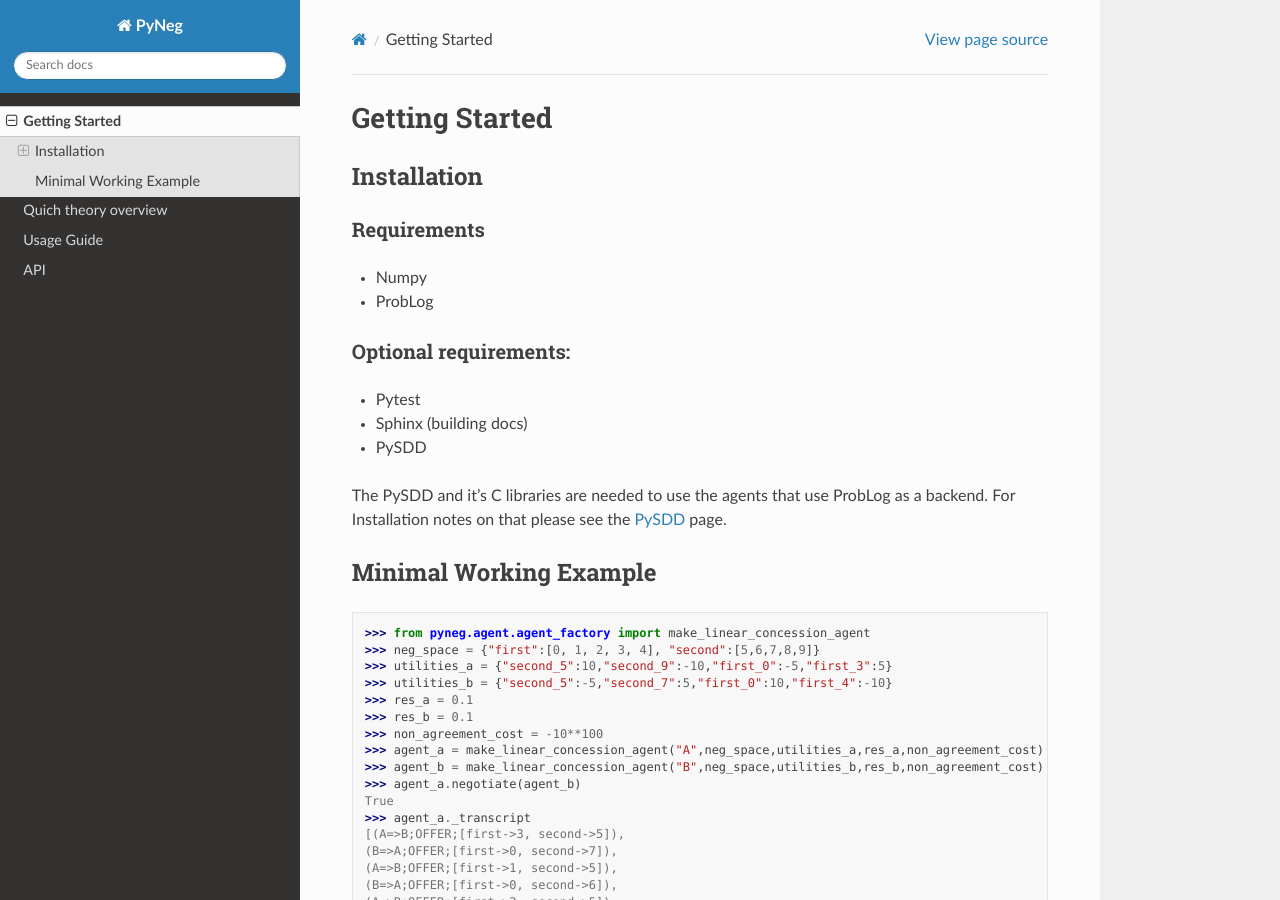
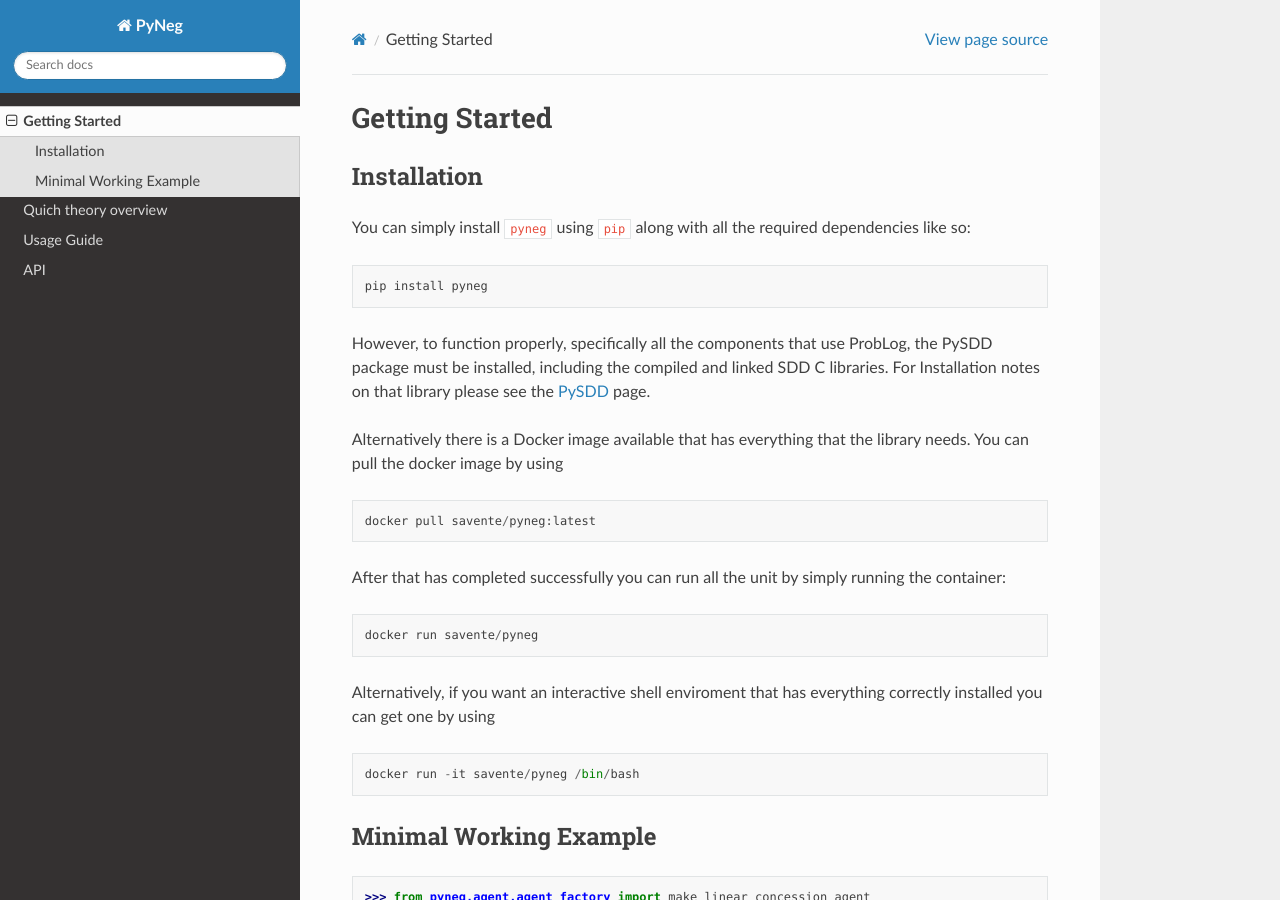
Before and after one commit to savente93/pyneg, a Sphinx documentation site: the page built from docs/getting-started/index.rst, in a window 1280 px wide and 900 px high. Built offline with Sphinx 7.4.7 and the Read the Docs theme 2.0.0, drawn with Linux system fonts in a browser that asks for light colours.

Commit message:
add requirements.txt to docs folder for readthedocs build

```diff
--- a/docs/API/pyneg.types.rst
+++ b/docs/API/pyneg.types.rst
@@ -1,4 +1,4 @@
-pyneg.types package
+Types
 ===================
 
 Submodules
--- a/docs/API/pyneg.utils.rst
+++ b/docs/API/pyneg.utils.rst
@@ -1,4 +1,4 @@
-pyneg.utils package
+Utils
 ===================
 
 Submodules
--- a/docs/getting-started/index.rst
+++ b/docs/getting-started/index.rst
@@ -4,19 +4,32 @@
 Installation
 ---------------
 
-Requirements
-^^^^^^^^^^^^^^
-- Numpy
-- ProbLog
+You can simply install :code:`pyneg` using :code:`pip` along with all the required dependencies like so:
 
-Optional requirements:
-^^^^^^^^^^^^^^^^^^^^^^
+.. code-block::
 
-- Pytest
-- Sphinx (building docs)
-- PySDD
+    pip install pyneg
 
-The PySDD and it's C libraries are needed to use the agents that use ProbLog as a backend. For Installation notes on that please see the  `PySDD <https://github.com/wannesm/PySDD>`_ page.
+However, to function properly, specifically all the components that use ProbLog, the PySDD package must be installed, including the compiled and linked SDD C libraries. For Installation notes on that library please see the  `PySDD <https://github.com/wannesm/PySDD>`_ page.
+
+Alternatively there is a Docker image available that has everything that the library needs. You can pull the docker image by using
+
+.. code-block::
+
+    docker pull savente/pyneg:latest
+
+After that has completed successfully you can run all the unit by simply running the container:
+
+.. code-block::
+
+    docker run savente/pyneg
+
+Alternatively, if you want an interactive shell enviroment that has everything correctly installed you can get one by using
+
+.. code-block::
+
+    docker run -it savente/pyneg /bin/bash
+
 
 Minimal Working Example
 ------------------------
```
Also changed, not shown: docs/requirements.txt (added, +77 -0 lines), 1 other file.
